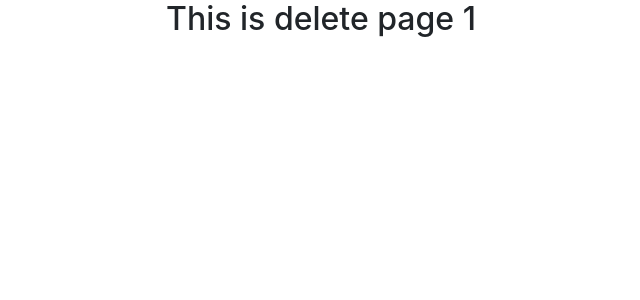
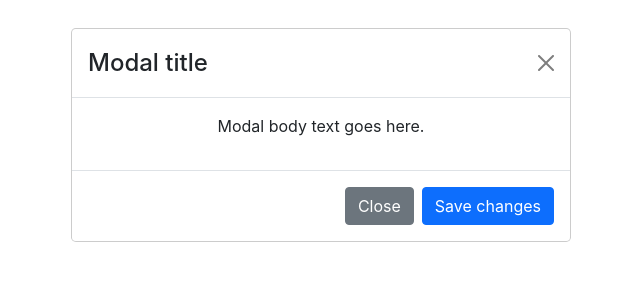
Before and after one commit to bellicose77/react-todo, a React (Create React App) app: page /delete/1 in a window 1280 px wide. Shown: the top 300 px of the page, without its empty margins (319-959 px from the left). Built offline with nearby package versions, Linux system fonts and the light colour scheme.

Commit message:
modal page

```diff
--- a/src/Component/Delete/Delete.js
+++ b/src/Component/Delete/Delete.js
@@ -1,13 +1,28 @@
 import React, { useContext } from 'react';
+import { Button, Modal } from 'react-bootstrap';
 import { useParams } from 'react-router-dom';
 import { UserContext } from '../UserContext/UserContext';
 
 const Delete = () => {
-    const[users,setUsers]=useContext(UserContext)
-    const{id}=useParams()
+    const[users,setUsers]=useContext(UserContext);
+    const{id}=useParams();
+    const user = users.filter(user=>user.id!==id)
     return (
         <div>
-            <h2>This is delete page  {id}</h2>
+            <Modal.Dialog>
+  <Modal.Header closeButton>
+    <Modal.Title>Modal title</Modal.Title>
+  </Modal.Header>
+
+  <Modal.Body>
+    <p>Modal body text goes here.</p>
+  </Modal.Body>
+
+  <Modal.Footer>
+    <Button variant="secondary">Close</Button>
+    <Button variant="primary">Save changes</Button>
+  </Modal.Footer>
+</Modal.Dialog>
         </div>
     );
 };
```
